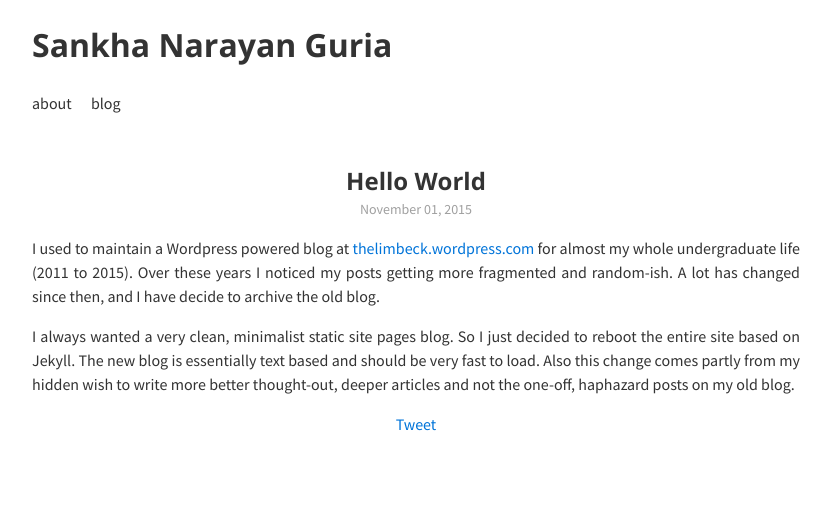
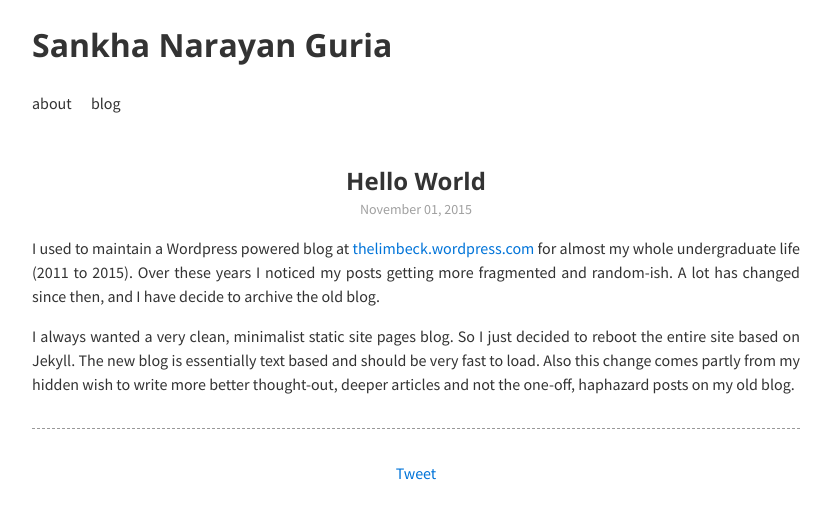
Before and after one commit to ngsankha/ngsankha.github.io, a Jekyll site: the page built from _posts/2015-11-1-hello-world.md, in a window 1280 px wide. Shown: the top 519 px of the page, without its empty margins (224-1055 px from the left). Built offline with Jekyll 4.4.1, drawn with Linux system fonts in a browser that asks for light colours; nearby versions of some CDN libraries; comment, search, counter and statistics services are not loaded.

Commit message:
long needed content update

```diff
--- a/_layouts/default.html
+++ b/_layouts/default.html
@@ -10,6 +10,7 @@
   <link rel="me" href="https://twitter.com/sankha93">
   <link rel="alternate" type="application/atom+xml" title="Atom feed for sankhs.com" href="/feed.xml">
   <title>{{ page.title }} | {{ site.title }}</title>
+  <script src="https://use.fontawesome.com/bb4f112a1b.js"></script>
 </head>
 <body>
   <main>
--- a/_sass/_layout.scss
+++ b/_sass/_layout.scss
@@ -6,6 +6,12 @@ main {
 }
 .sharing {
     text-align: center;
+    padding: 2rem 0 1rem 0;
+    border-top: 1px $color-lgray dashed;
+    margin-top: 2rem;
+}
+.about-icon {
+    margin-right: 10px;
 }
 .site-header {
     .site-title {
```
Also changed, not shown: about.md (+6 -3 lines).
